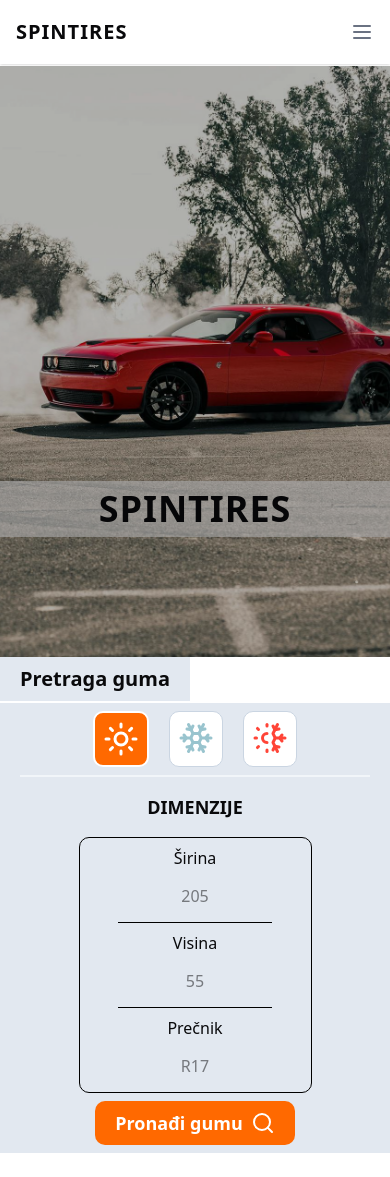
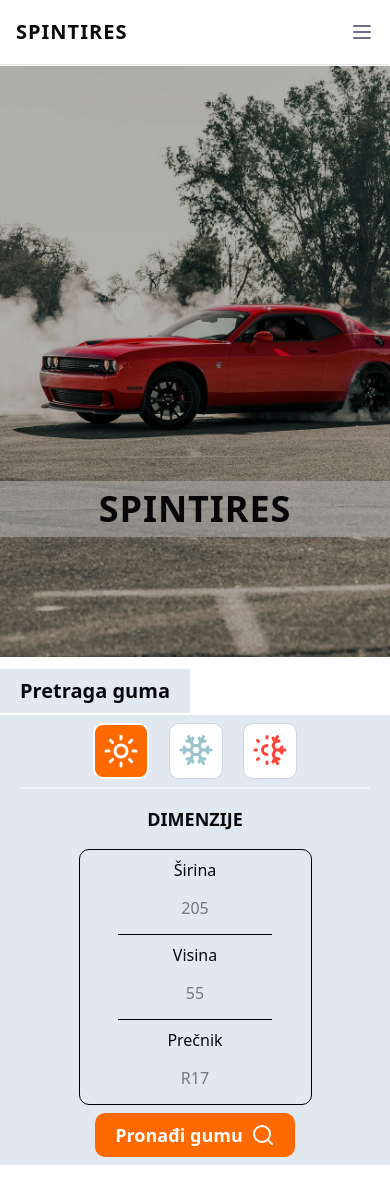
Before and after one commit to minzhoudu/spin-tires-frontend, a Next.js app: page / in a window 390 px wide. Before the commit the page ends 1153 px from the top, so only its background shows below. Built offline with nearby package versions, Linux system fonts and the light colour scheme.

Commit message:
homepage hotfix

```diff
--- a/modules/features/home-page/HomePage.tsx
+++ b/modules/features/home-page/HomePage.tsx
@@ -8,7 +8,7 @@
                 <Banner />
 
                 <TirePicker
-                    className="md:hidden"
+                    className="my-3 md:hidden"
                     bodyClasses="w-full"
                     backgroundColor="bg-slate-200"
                 />
```
